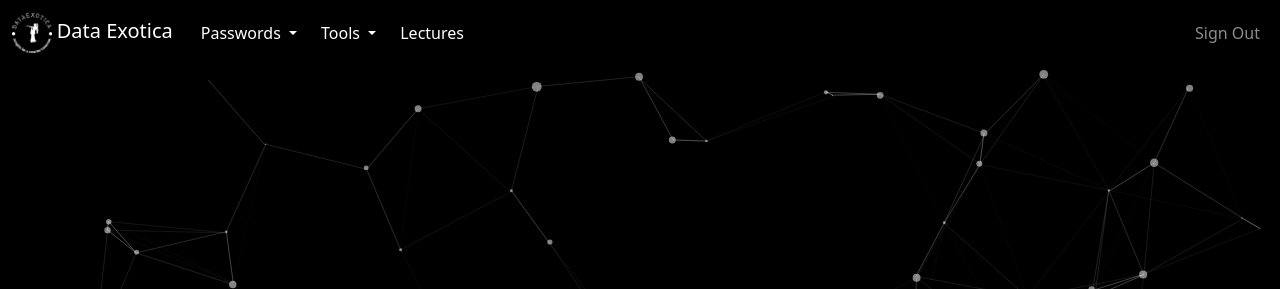
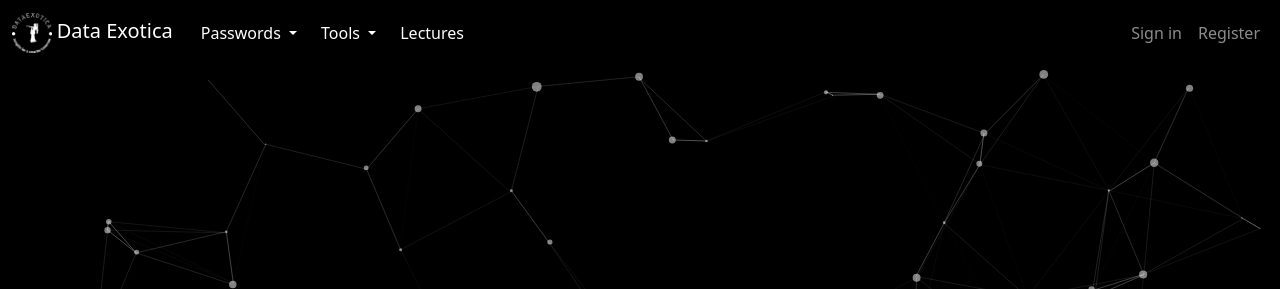
Before and after one commit to AleksandarHaralampiev/hacktues9, a Flask app: page / in a window 1280 px wide. Shown: the top 289 px of the page. Run offline with Flask 3, Linux system fonts and the light colour scheme.

Commit message:
Fix home navbar

```diff
--- a/templates/home.html
+++ b/templates/home.html
@@ -96,7 +96,10 @@
 
                     <ul class="navbar-nav ms-auto">
                       <li class="nav-item">
-                        <a class="nav-link" href="{{url_for('left')}}">Sign Out</a>
+                        <a class="nav-link" href="{{url_for('left')}}">Sign in</a>
+                      </li>
+                      <li class="nav-item">
+                        <a href="" class="nav-link">Register</a>
                       </li>
 
                     </ul>
```
